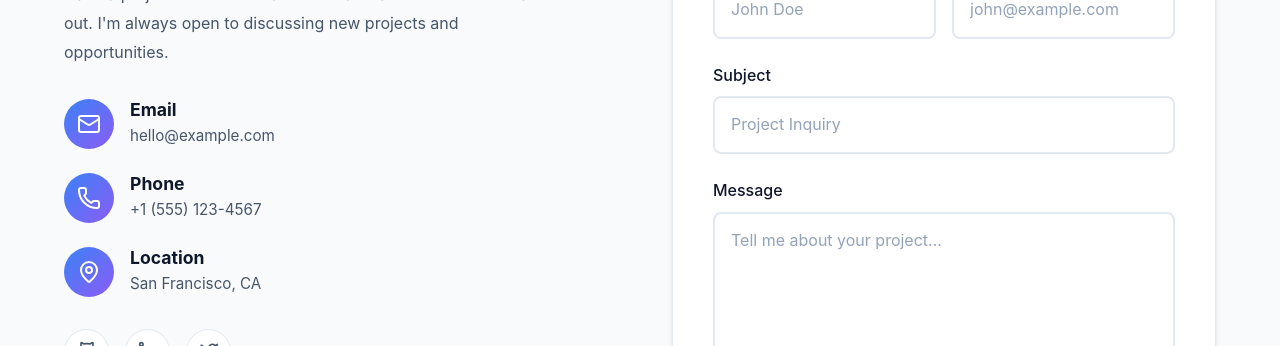
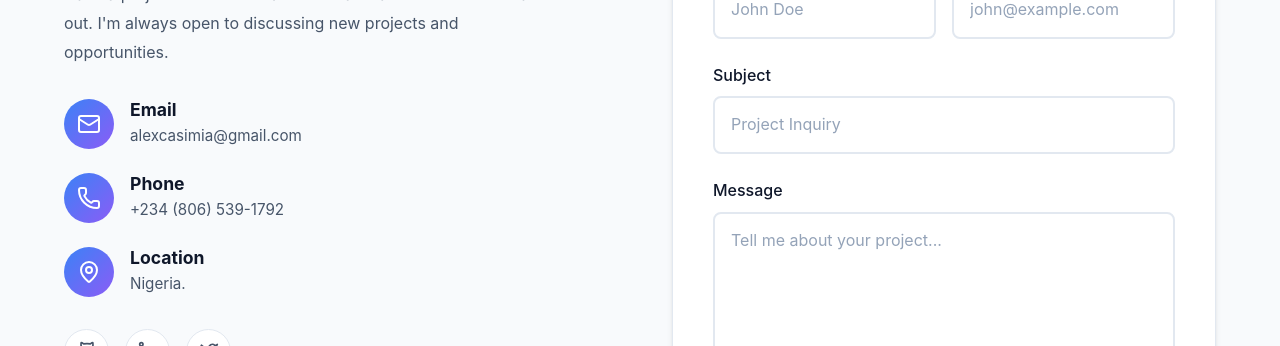
Before and after one commit to lexxakaatune/codeByLex, a React (Vite) app in the folder frontend/: page / in a window 1280 px wide. Shown: the part 2400-2746 px from the top of the page. Built offline with nearby package versions, Linux system fonts and the light colour scheme; no server answers.

Commit message:
Update Contact.tsx

```diff
--- a/frontend/src/sections/Contact.tsx
+++ b/frontend/src/sections/Contact.tsx
@@ -2,15 +2,15 @@ import { useState } from 'react';
 import { Mail, MapPin, Phone, Github, Linkedin, Twitter, Send } from 'lucide-react';
 
 const contactMethods = [
-  { icon: Mail, title: 'Email', value: 'hello@example.com', href: 'mailto:hello@example.com' },
-  { icon: Phone, title: 'Phone', value: '+1 (555) 123-4567', href: 'tel:+15551234567' },
-  { icon: MapPin, title: 'Location', value: 'San Francisco, CA', href: '#' }
+  { icon: Mail, title: 'Email', value: 'alexcasimia@gmail.com', href: 'mailto:alexcasimia@gmail.com' },
+  { icon: Phone, title: 'Phone', value: '+234 (806) 539-1792', href: 'tel:+2348065391792' },
+  { icon: MapPin, title: 'Location', value: 'Nigeria.', href: '#' }
 ];
 
 const socialLinks = [
   { icon: Github, href: 'https://github.com', label: 'GitHub' },
-  { icon: Linkedin, href: 'https://linkedin.com', label: 'LinkedIn' },
-  { icon: Twitter, href: 'https://twitter.com', label: 'Twitter' }
+  { icon: Linkedin, href: 'https://www.linkedin.com/in/lex-thedev-69b363340', label: 'LinkedIn' },
+  { icon: Twitter, href: 'https://x.com/lexxakaatune', label: 'X (formerly Twitter)' }
 ];
 
 export default function Contact() {
```
